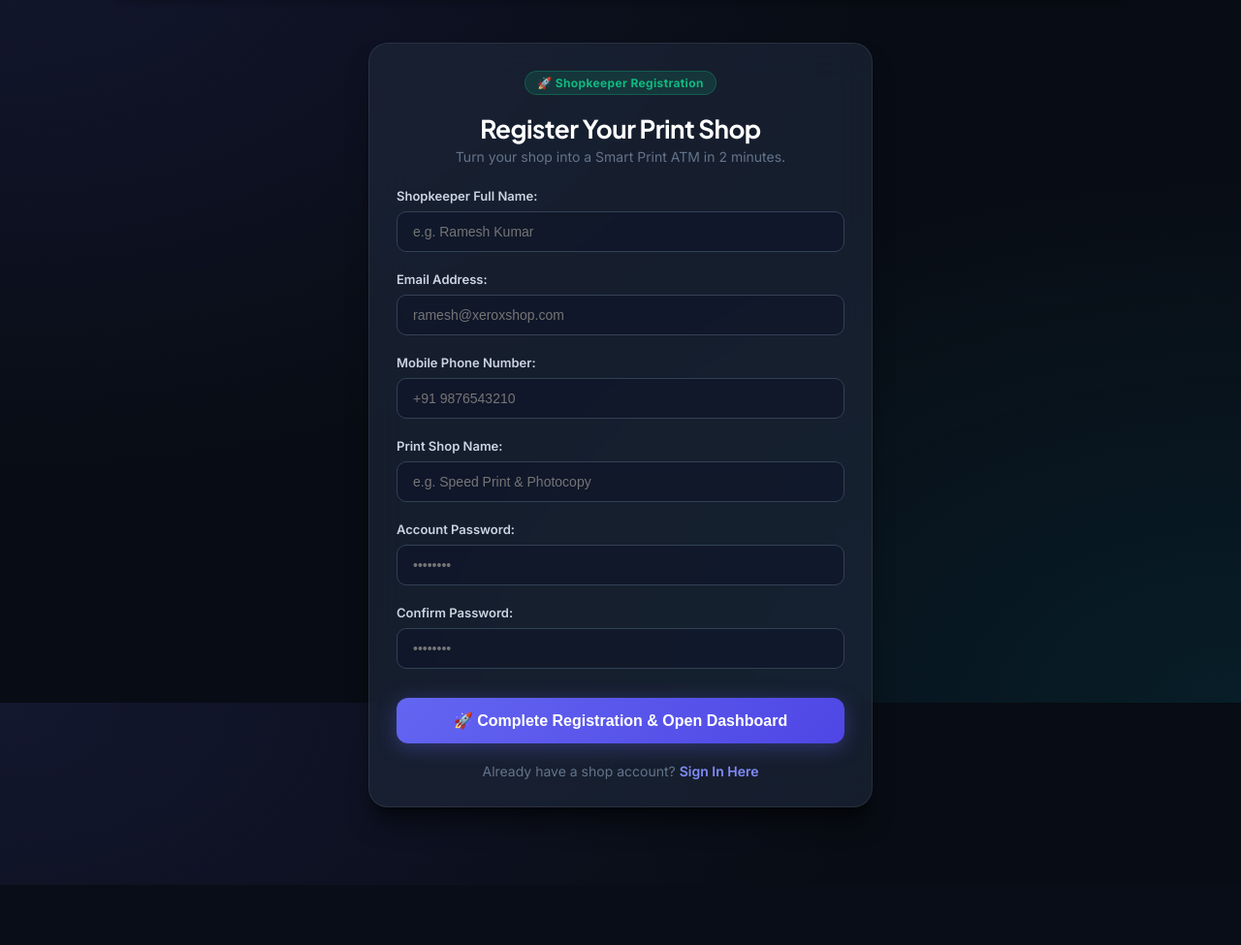
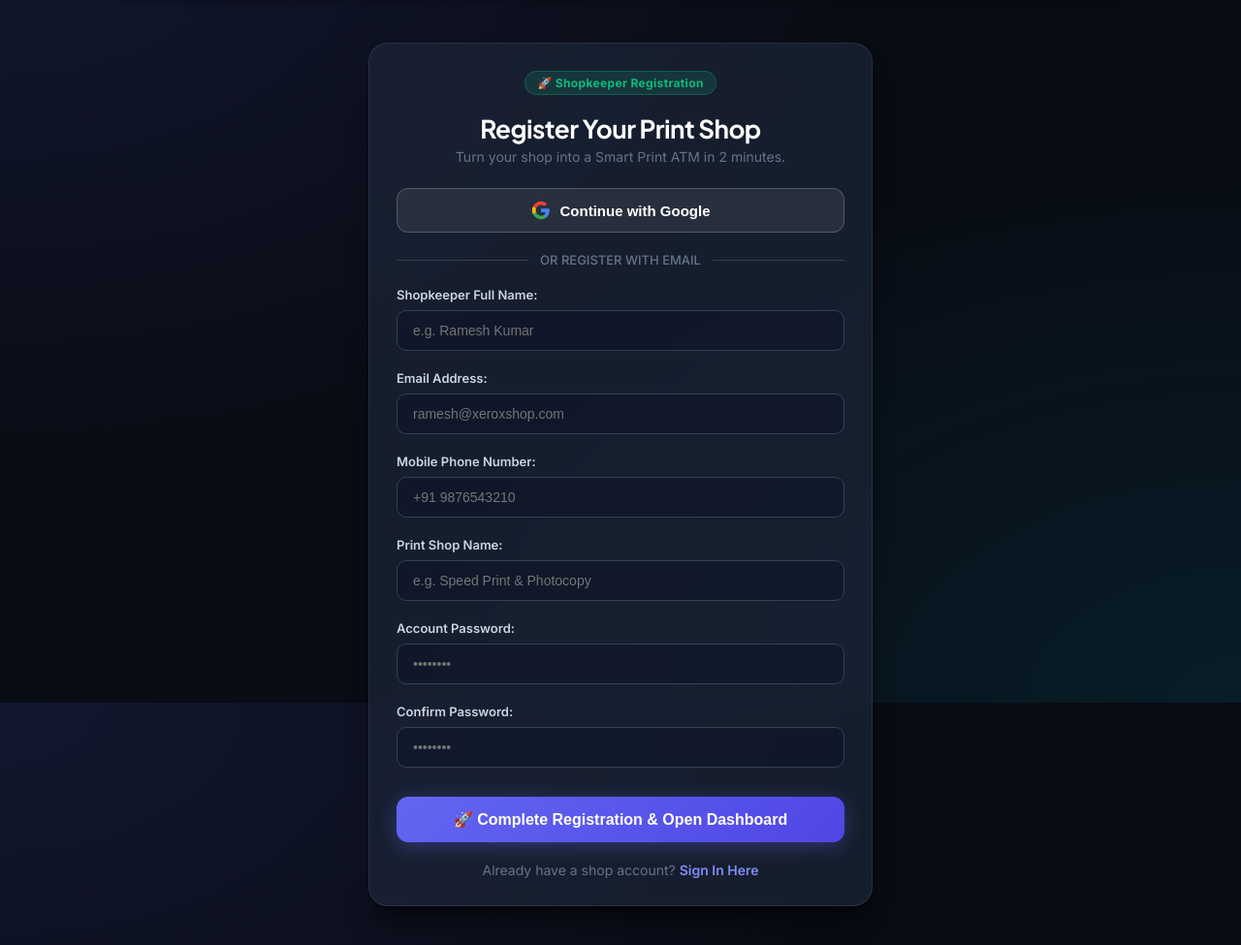
Before and after one commit to akmtechofficial/QwikPrint, a FastAPI app: page /register in a window 1280 px wide. Shown: the part 75-1050 px from the top of the page at 97% size. Before the commit the page ends 988 px from the top, so only its background shows below. Run offline with FastAPI, Linux system fonts and the light colour scheme.

Commit message:
fix(agent): resolve printer_service syntax error and implement Continue with Google authentication option

```diff
--- a/python-agent/printer_service.py
+++ b/python-agent/printer_service.py
@@ -56,6 +56,9 @@ class PrinterService:
             elif status & win32print.PRINTER_STATUS_OFFLINE:
                 return "offline"
             return "busy"
+        except Exception:
+            return "ready"
+
     def select_best_printer(self, color_mode: str = "bw", paper_size: str = "A4", override_printer: str = "") -> str:
         """Selects the best printer based on color mode and shop overrides."""
         installed = self.get_installed_printers()
--- a/web_server/routes/auth.py
+++ b/web_server/routes/auth.py
@@ -66,6 +66,31 @@ async def login_submit(
     redirect_resp.set_cookie(key="qwikprint_session", value=session_token, httponly=True, max_age=86400 * 30)
     return redirect_resp
 
+@router.post("/auth/google")
+@router.post("/api/auth/google")
+async def google_auth(
+    request: Request,
+    email: str = Form(...),
+    full_name: str = Form("Google User"),
+    shop_name: str = Form("")
+):
+    existing_user = db.get_user_by_email(email)
+    if existing_user:
+        user = existing_user
+        shop = db.get_user_shop(user["user_id"])
+        if not shop:
+            s_name = shop_name or f"{user.get('full_name', 'My')} Print Hub"
+            shop = db.create_user_and_shop(user["full_name"], email, "", s_name, "GOOGLE_AUTH_USER")[1]
+    else:
+        s_name = shop_name or f"{full_name}'s Print Hub"
+        pwd_hash = hash_password(f"GOOGLE_AUTH_{email}")
+        user, shop = db.create_user_and_shop(full_name, email, "+91 0000000000", s_name, pwd_hash)
+
+    session_token = create_session_data(user["user_id"], shop["shop_id"])
+    redirect_resp = RedirectResponse(url="/dashboard", status_code=303)
+    redirect_resp.set_cookie(key="qwikprint_session", value=session_token, httponly=True, max_age=86400 * 30)
+    return redirect_resp
+
 @router.get("/logout")
 async def logout():
     redirect_resp = RedirectResponse(url="/login", status_code=302)
--- a/web_server/templates/register.html
+++ b/web_server/templates/register.html
@@ -15,6 +15,23 @@
         ⚠️ {{ error }}
     </div>
     {% endif %}
+
+    <!-- Continue with Google Button -->
+    <button type="button" id="google-register-btn" style="width: 100%; display: flex; align-items: center; justify-content: center; gap: 10px; padding: 12px; background: rgba(255, 255, 255, 0.08); border: 1px solid rgba(255, 255, 255, 0.2); border-radius: 12px; color: #ffffff; font-size: 15px; font-weight: 600; cursor: pointer; transition: all 0.2s ease;">
+        <svg width="20" height="20" viewBox="0 0 24 24">
+            <path fill="#4285F4" d="M22.56 12.25c0-.78-.07-1.53-.2-2.25H12v4.26h5.92c-.26 1.37-1.04 2.53-2.21 3.31v2.77h3.57c2.08-1.92 3.28-4.74 3.28-8.09z"/>
+            <path fill="#34A853" d="M12 23c2.97 0 5.46-.98 7.28-2.66l-3.57-2.77c-.98.66-2.23 1.06-3.71 1.06-2.86 0-5.29-1.93-6.16-4.53H2.18v2.84C3.99 20.53 7.7 23 12 23z"/>
+            <path fill="#FBBC05" d="M5.84 14.09c-.22-.66-.35-1.36-.35-2.09s.13-1.43.35-2.09V7.06H2.18C1.43 8.55 1 10.22 1 12s.43 3.45 1.18 4.94l2.85-2.22.81-.63z"/>
+            <path fill="#EA4335" d="M12 5.38c1.62 0 3.06.56 4.21 1.64l3.15-3.15C17.45 2.09 14.97 1 12 1 7.7 1 3.99 3.47 2.18 7.06l3.66 2.84c.87-2.6 3.3-4.52 6.16-4.52z"/>
+        </svg>
+        Continue with Google
+    </button>
+
+    <div style="display: flex; align-items: center; margin: 20px 0; color: var(--text-muted); font-size: 13px;">
+        <div style="flex: 1; height: 1px; background: rgba(255, 255, 255, 0.15);"></div>
+        <span style="padding: 0 12px; font-weight: 500;">OR REGISTER WITH EMAIL</span>
+        <div style="flex: 1; height: 1px; background: rgba(255, 255, 255, 0.15);"></div>
+    </div>
 
     <form action="/register" method="POST">
         <div class="form-group">
@@ -50,6 +67,28 @@
         <button type="submit" class="btn-primary" style="width: 100%; margin-top: 10px; padding: 14px; font-size: 16px;">🚀 Complete Registration & Open Dashboard</button>
     </form>
 
+    <!-- Hidden Form for Google OAuth registration -->
+    <form id="google-reg-form" action="/api/auth/google" method="POST" style="display: none;">
+        <input type="hidden" name="email" id="google-reg-email-input">
+        <input type="hidden" name="full_name" id="google-reg-name-input">
+        <input type="hidden" name="shop_name" id="google-reg-shop-input">
+    </form>
+
+    <script>
+    document.getElementById('google-register-btn').addEventListener('click', function() {
+        const userEmail = prompt("Google Registration: Enter your Google Email Address:");
+        if (userEmail && userEmail.includes('@')) {
+            const userName = prompt("Enter your Full Name:", userEmail.split('@')[0]) || "Google User";
+            const shopName = prompt("Enter your Print Shop Name:", userName + "'s Print Hub") || (userName + "'s Print Hub");
+
+            document.getElementById('google-reg-email-input').value = userEmail;
+            document.getElementById('google-reg-name-input').value = userName;
+            document.getElementById('google-reg-shop-input').value = shopName;
+            document.getElementById('google-reg-form').submit();
+        }
+    });
+    </script>
+
     <div style="text-align: center; margin-top: 20px; font-size: 14px; color: var(--text-muted);">
         Already have a shop account? <a href="/login" style="color: var(--primary-light); font-weight: 600; text-decoration: none;">Sign In Here</a>
     </div>
```
Also changed, not shown: web_server/templates/login.html (+35 -0 lines), 1 other file.
